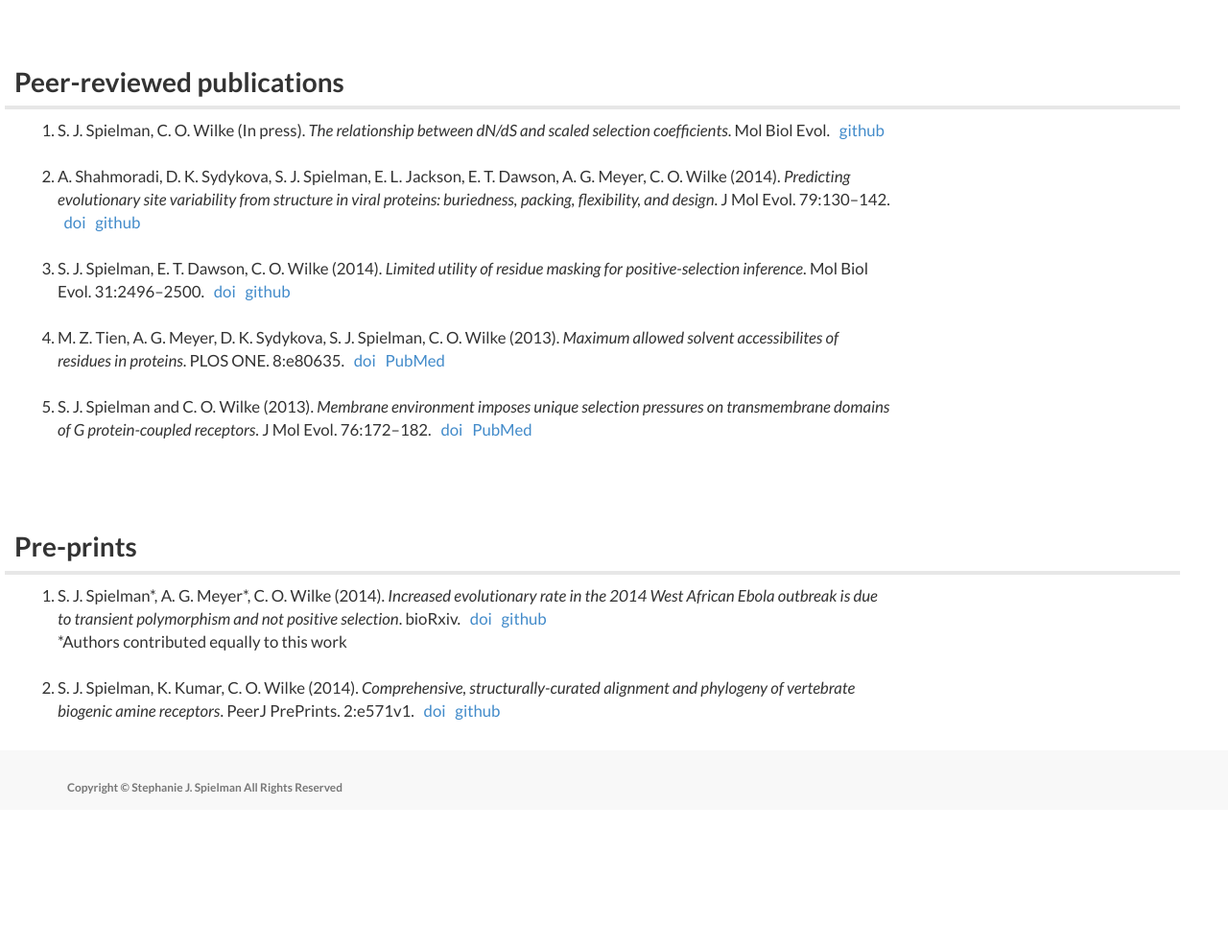
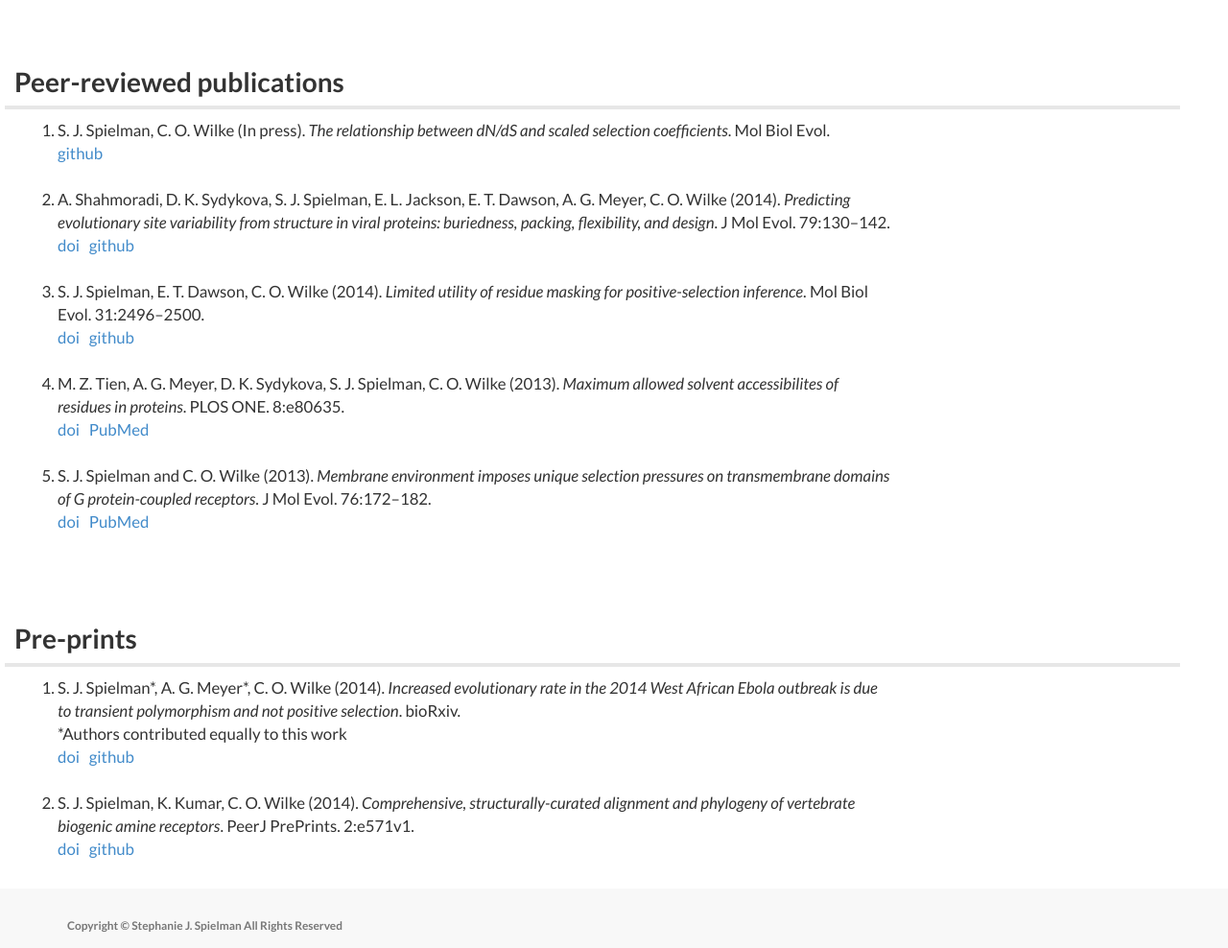
Before and after one commit to sjspielman/sjspielman.github.io, a Jekyll site: the page built from publications.html, in a window 1280 px wide and 1197 px high. Shown: the part 209-1197 px from the top of the window at 96% size. Built offline with Jekyll 4.4.1, drawn with Linux system fonts in a browser that asks for light colours.

Commit message:
spacing updates

```diff
--- a/publications.html
+++ b/publications.html
@@ -17,17 +17,18 @@ permalink: /publications/
         {% if pub.ref %}
             {{pub.ref}}.
         {% endif %}
+        {% if pub.misc %}
+          <br />{{ pub.misc }}
+        {% endif %}
+        <br />
         {% if pub.doi %}
-          <a href="http://dx.doi.org/{{ pub.doi }}">&nbsp doi</a>
+          <a href="http://dx.doi.org/{{ pub.doi }}">doi &nbsp</a>
         {% endif %}
         {% if pub.pmcid %}
-          <a href="http://www.ncbi.nlm.nih.gov/pmc/articles/{{ pub.pmcid }}">&nbsp PubMed</a>
+          <a href="http://www.ncbi.nlm.nih.gov/pmc/articles/{{ pub.pmcid }}">PubMed &nbsp</a>
         {% endif %}
         {% if pub.github %}
-          <a href="{{ pub.github }}">&nbsp github</a>
-        {% endif %}
-        {% if pub.misc %}
-          <br />{{ pub.misc }}
+          <a href="{{ pub.github }}">github &nbsp</a>
         {% endif %}
       </li>
       <br />
@@ -49,18 +50,20 @@ permalink: /publications/
         {% if pub.ref %}
             {{pub.ref}}.
         {% endif %}
-        {% if pub.doi %}
-          <a href="http://dx.doi.org/{{ pub.doi }}">&nbsp doi</a>
-        {% endif %}
-        {% if pub.pmcid %}
-          <a href="http://www.ncbi.nlm.nih.gov/pmc/articles/{{ pub.pmcid }}">&nbsp PubMed</a>
-        {% endif %}
-        {% if pub.github %}
-          <a href="{{ pub.github }}">&nbsp github</a>
-        {% endif %}
         {% if pub.misc %}
           <br />{{ pub.misc }}
         {% endif %}
+        <br />
+        {% if pub.doi %}
+          <a href="http://dx.doi.org/{{ pub.doi }}">doi &nbsp</a>
+        {% endif %}
+        {% if pub.pmcid %}
+          <a href="http://www.ncbi.nlm.nih.gov/pmc/articles/{{ pub.pmcid }}">PubMed &nbsp</a>
+        {% endif %}
+        {% if pub.github %}
+          <a href="{{ pub.github }}">github &nbsp</a>
+        {% endif %}
+
       </li>
       <br />
     {% endfor %}
```
